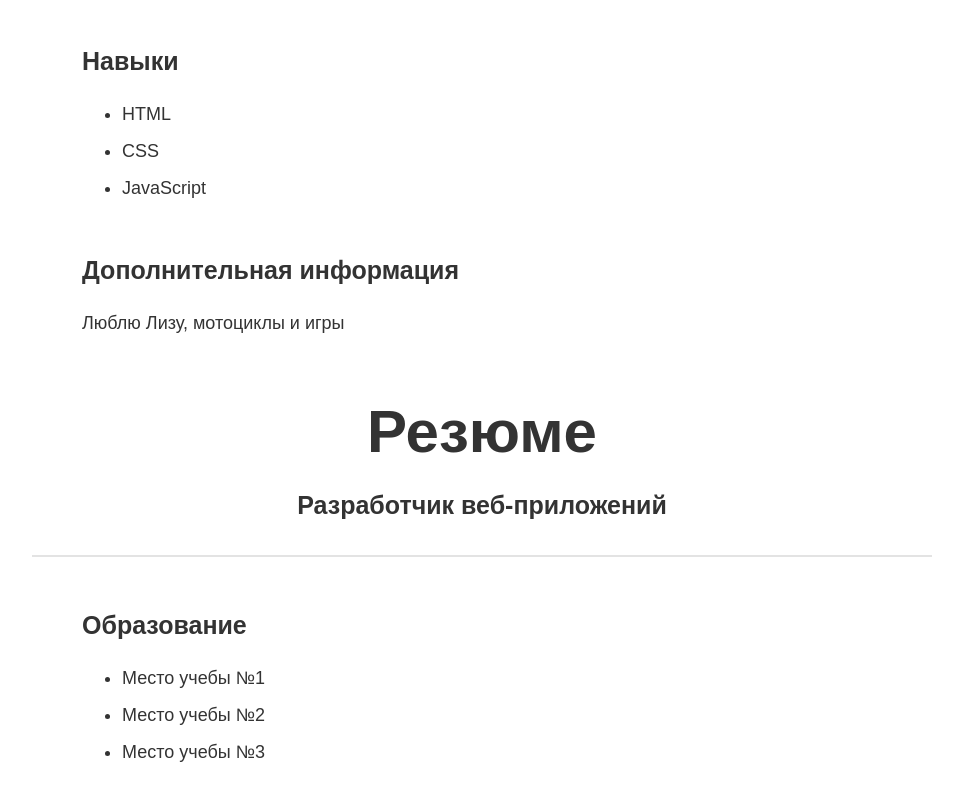
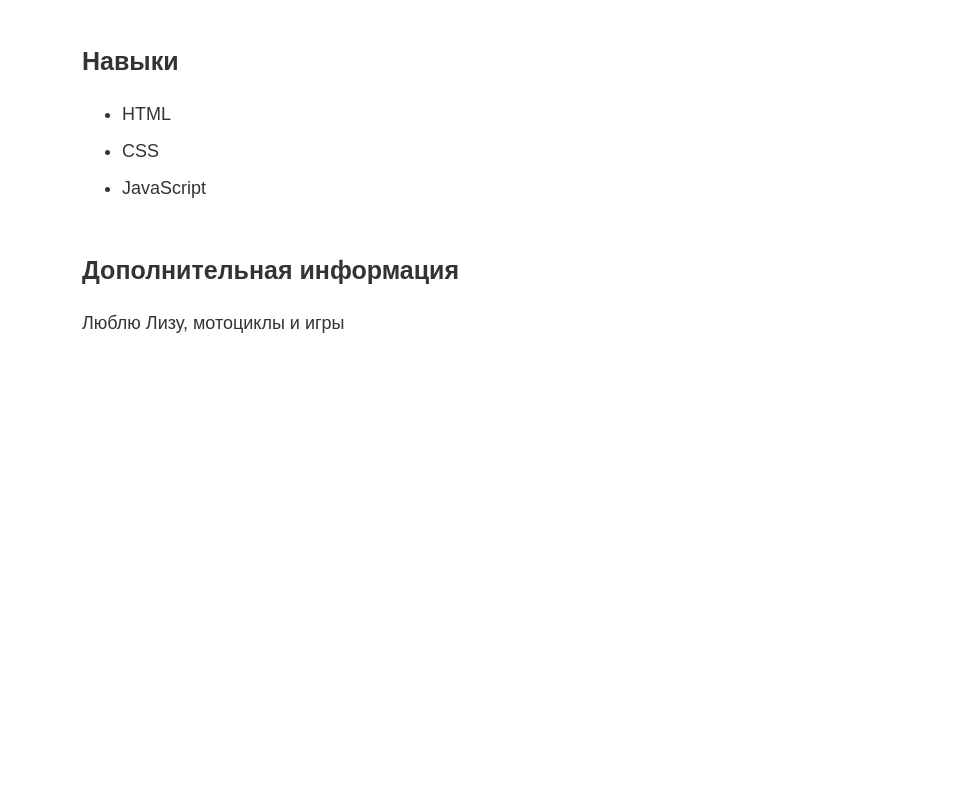
Before and after one commit to d0b3r27/d0b3r27.github.io, a plain HTML site: page index.html in a window 1280 px wide. Shown: the part 436-1236 px from the top of the page, without its empty margins (158-1121 px from the left). After the commit the page ends 823 px from the top, so only its background shows below. Drawn offline with Linux system fonts and the light colour scheme.

Commit message:
Add files via upload

```diff
--- a/index.html
+++ b/index.html
@@ -8,7 +8,6 @@
   </head>
   <body>
     <main>
-      <!-- BEGIN (write your solution here) -->
       <h1> Шишкин Андрей Николаевич </h1>
       <h2> Менеджер IT проектов </h2>
 
@@ -35,21 +34,6 @@
         <p> Люблю Лизу, мотоциклы и игры </p>
       </section>
 
-      <main>
-        <h1>Резюме</h1>
-        <h2>Разработчик веб-приложений</h2>
-        <section class="study">
-          <h2>Образование</h2>
-          <ul>
-            <li class="place-of-study">Место учебы №1</li>
-            <li class="place-of-study">Место учебы №2</li>
-            <li class="place-of-study">Место учебы №3</li>
-          </ul>
-        </section>
-      </main>
-
-      <!-- END -->
-
     </main>
   </body>
 </html>
```
Also changed, not shown: style.css (+0 -8 lines).
